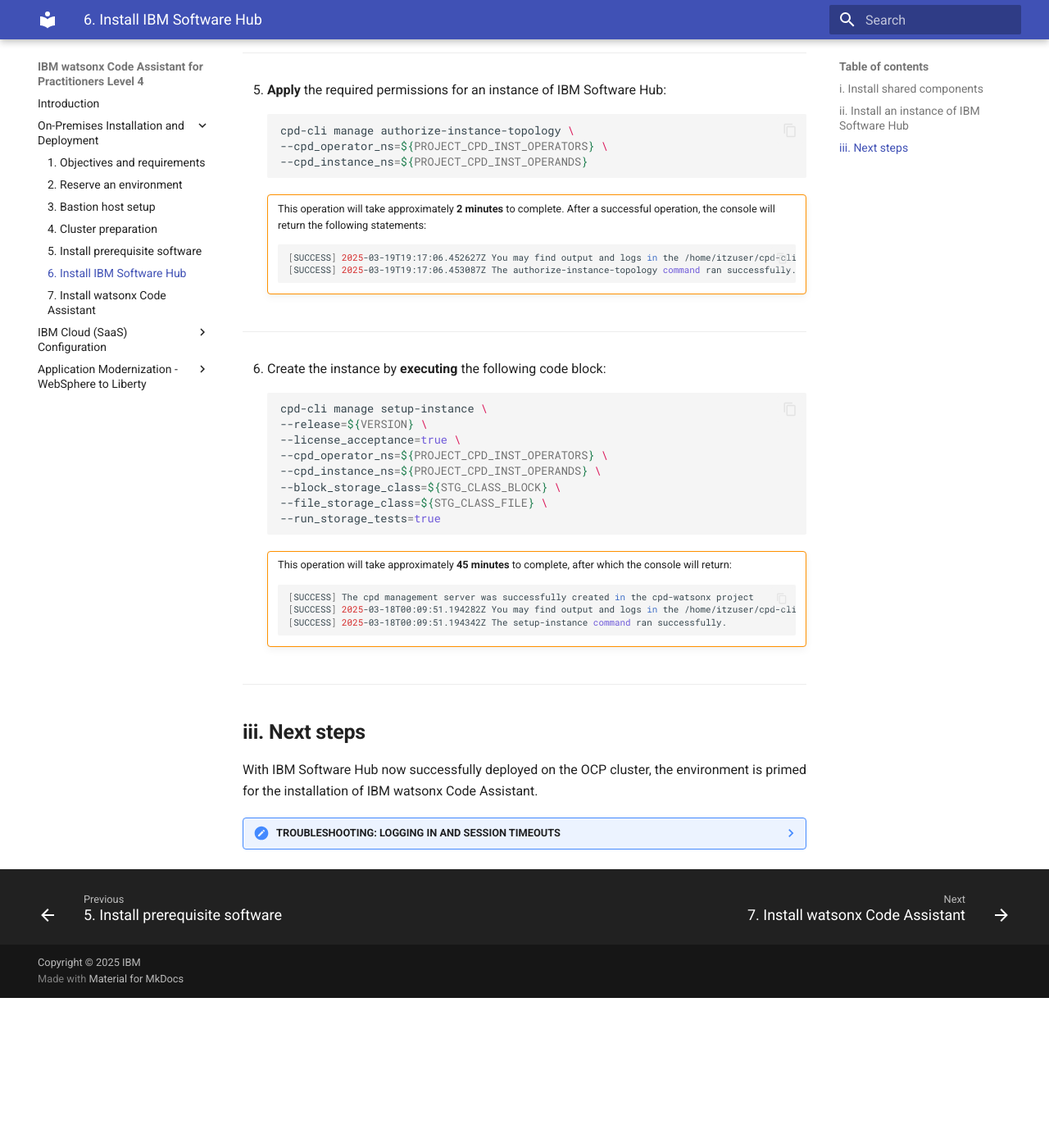
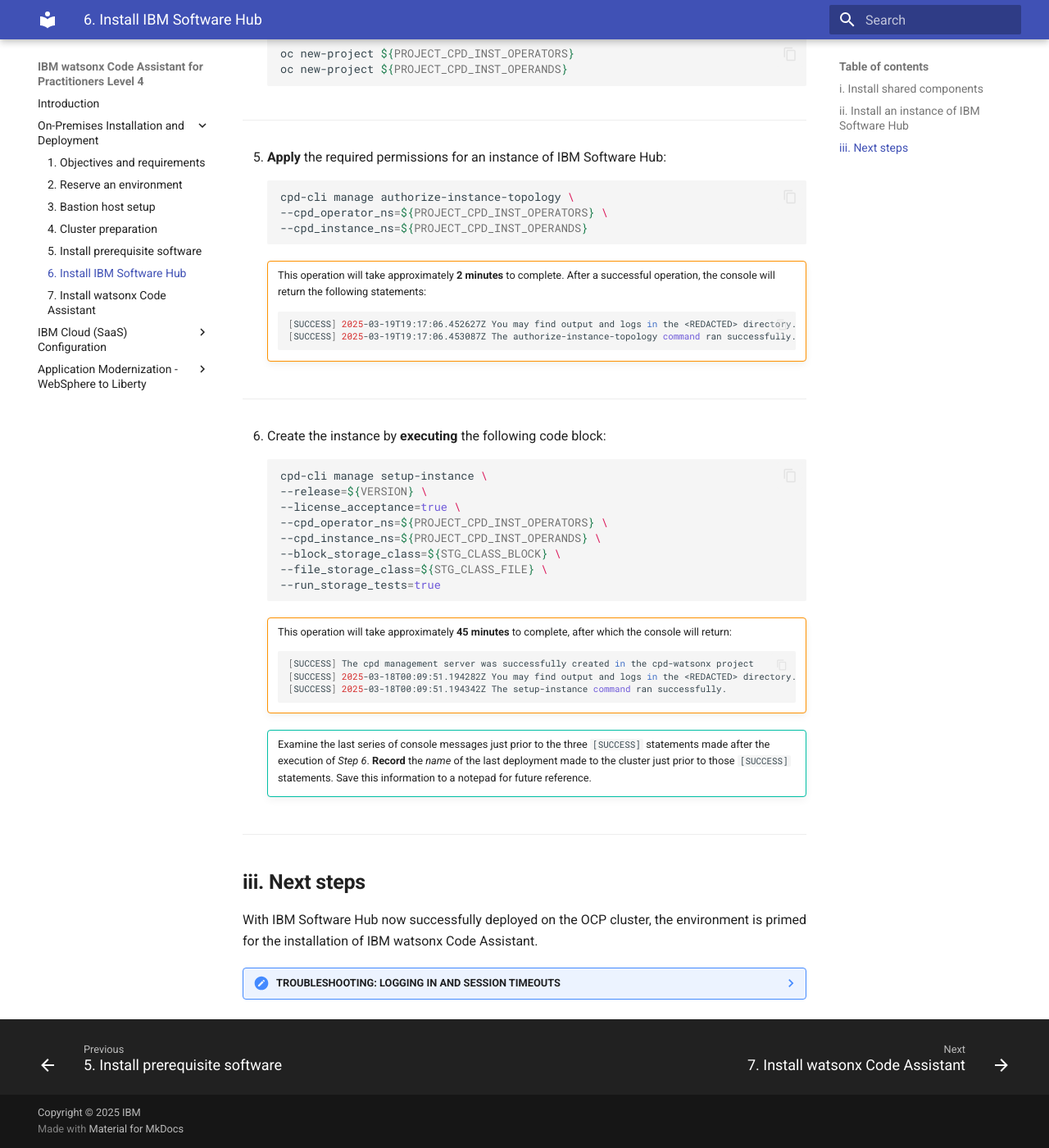
Before and after one commit to IBM/wca-l4, an MkDocs documentation site: the page built from docs/on-premises/6.md, in a window 1280 px wide and 1400 px high, scrolled down 1892 px. Shown: the whole window at 82% size. Built offline with MkDocs 1.6.1 and Material for MkDocs 9.7.7, drawn with Linux system fonts in a browser that asks for light colours; before the commit the page ends 3109 px from its top, so only the background shows below that; some of the changed text lies outside the part shown.

Commit message:
April 30

````diff
--- a/docs/on-premises/6.md
+++ b/docs/on-premises/6.md
@@ -38,9 +38,12 @@
         This operation will take approximately **10 minutes** to complete. After a successful operation, the console will return the following statements:
         ``` shell
         [✔] Cert manager is ready.
-        [SUCCESS] 2025-03-19T18:58:58.400864Z You may find output and logs in the /home/itzuser/cpd-cli-workspace/olm-utils-workspace/work directory.
+        [SUCCESS] 2025-03-19T18:58:58.400864Z You may find output and logs in the <REDACTED> directory.
         [SUCCESS] 2025-03-19T18:58:58.400949Z The apply-cluster-components command ran successfully.
         ```
+
+    !!! tip ""
+        **Record** the full directory address reported by the `[SUCCESS]` statement that reads `You may find output and logs in the...` directory. Save this information to a notepad for future reference.
 
 ---
 
@@ -56,7 +59,7 @@
     !!! warning ""
         This operation will take approximately **10 minutes** to complete. After a successful operation, the console will return the following statements:
         ``` shell
-        [SUCCESS] 2025-03-19T19:14:17.855196Z You may find output and logs in the /home/itzuser/cpd-cli-workspace/olm-utils-workspace/work directory.
+        [SUCCESS] 2025-03-19T19:14:17.855196Z You may find output and logs in the <REDACTED> directory.
         [SUCCESS] 2025-03-19T19:14:17.855280Z The apply-scheduler command ran successfully.
         ```
 
@@ -87,7 +90,7 @@
     !!! warning ""
         This operation will take approximately **2 minutes** to complete. After a successful operation, the console will return the following statements:
         ``` shell
-        [SUCCESS] 2025-03-19T19:17:06.452627Z You may find output and logs in the /home/itzuser/cpd-cli-workspace/olm-utils-workspace/work directory.
+        [SUCCESS] 2025-03-19T19:17:06.452627Z You may find output and logs in the <REDACTED> directory.
         [SUCCESS] 2025-03-19T19:17:06.453087Z The authorize-instance-topology command ran successfully.
         ```
 
@@ -110,9 +113,12 @@
         This operation will take approximately **45 minutes** to complete, after which the console will return:
         ``` shell
         [SUCCESS] The cpd management server was successfully created in the cpd-watsonx project
-        [SUCCESS] 2025-03-18T00:09:51.194282Z You may find output and logs in the /home/itzuser/cpd-cli-workspace/olm-utils-workspace/work directory.
+        [SUCCESS] 2025-03-18T00:09:51.194282Z You may find output and logs in the <REDACTED> directory.
         [SUCCESS] 2025-03-18T00:09:51.194342Z The setup-instance command ran successfully.
         ```
+
+    !!! tip ""
+        Examine the last series of console messages just prior to the three `[SUCCESS]` statements made after the execution of *Step 6*. **Record** the *name* of the last deployment made to the cluster just prior to those `[SUCCESS]` statements. Save this information to a notepad for future reference.
 
 ---
 
````
Also changed, not shown: docs/on-premises/3.md (+4 -3 lines), docs/on-premises/4.md (+2 -1 lines), docs/on-premises/5.md (+30 -5 lines), docs/on-premises/7.md (+10 -4 lines).
